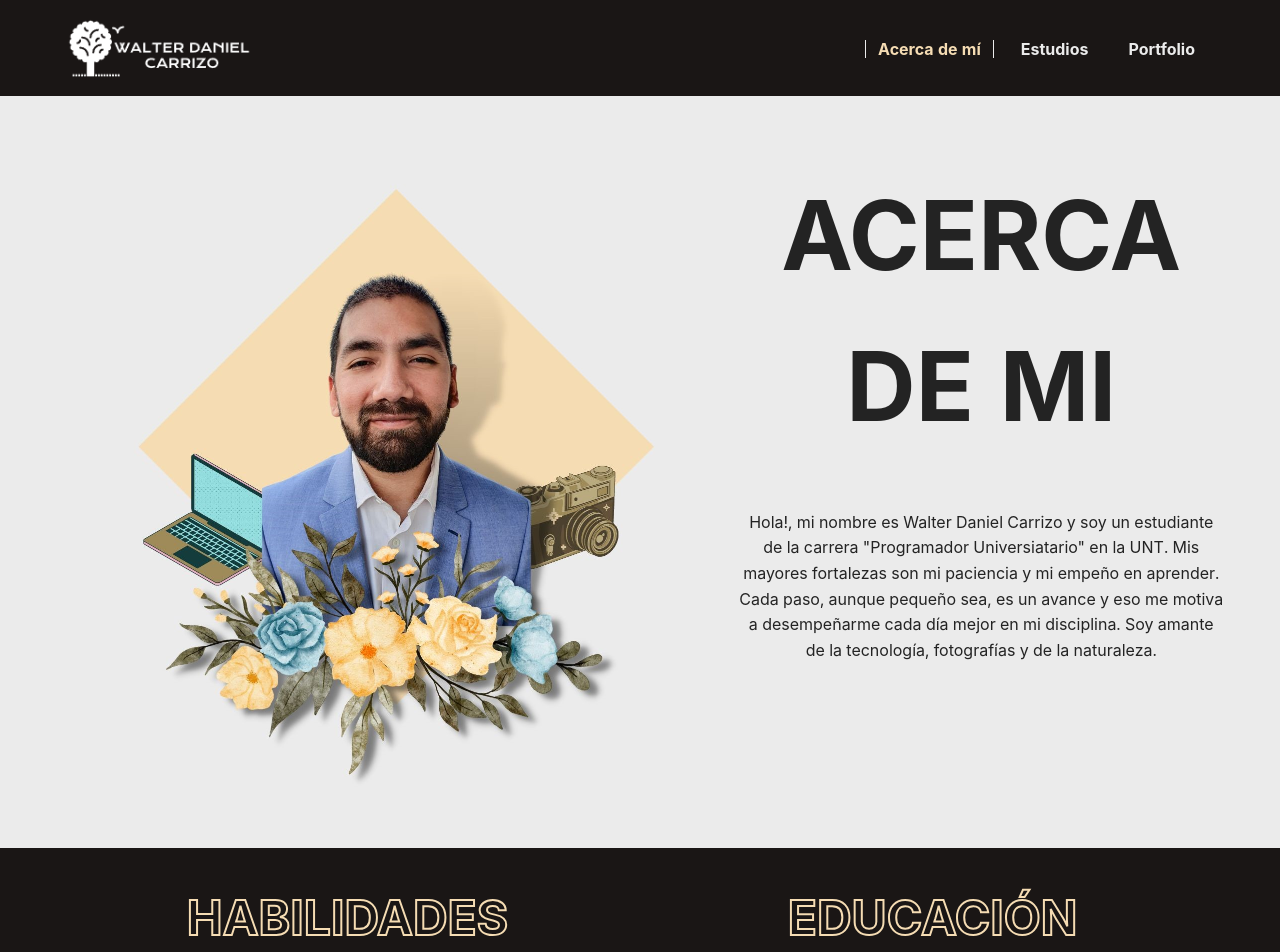
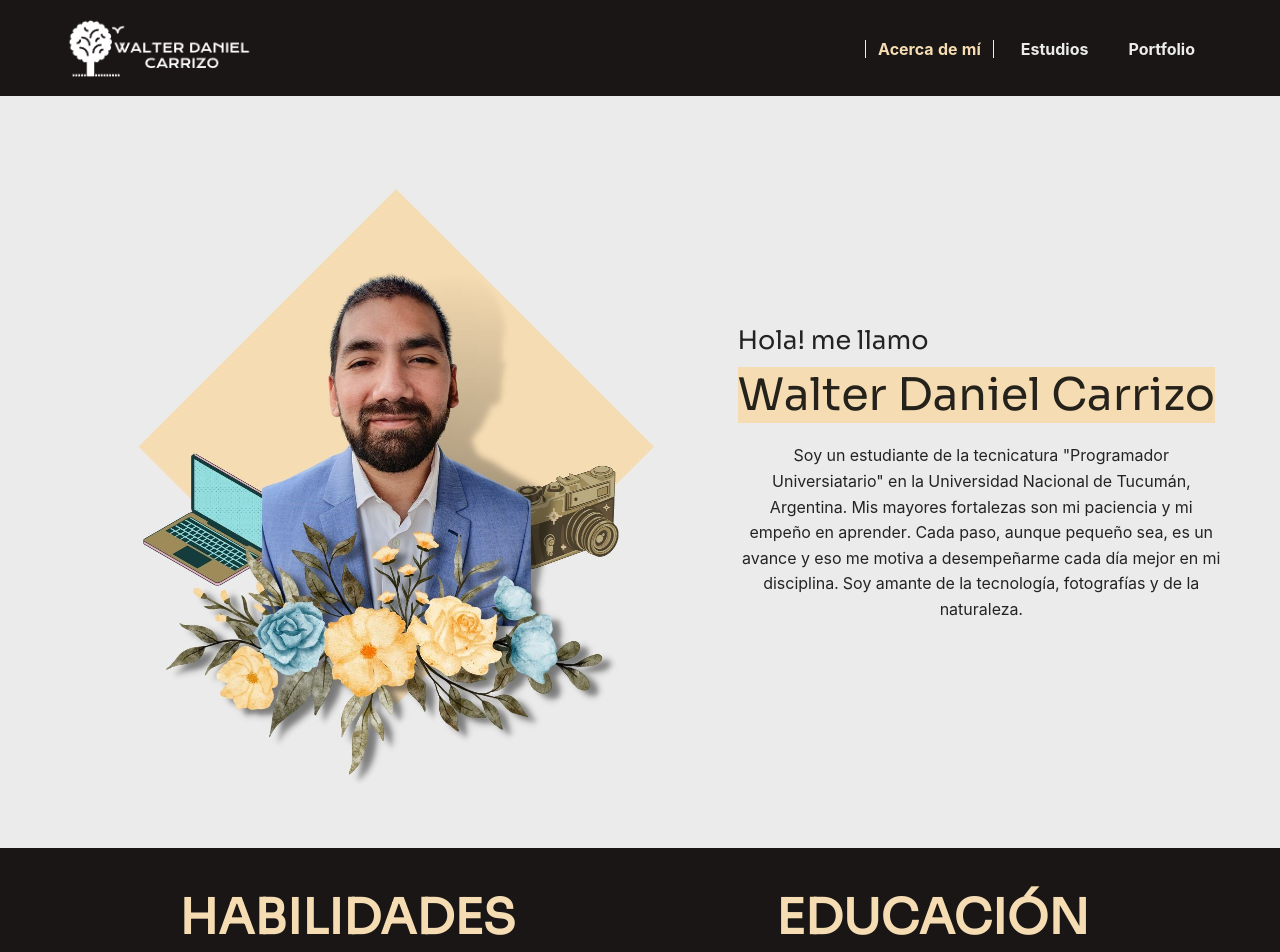
Before and after one commit to Walter-Daniel/portfolio, a React (Vite) app: page / in a window 1280 px wide. Shown: the top 952 px of the page. Built offline with nearby package versions, Linux system fonts and the light colour scheme.

Commit message:
Cambio de estilos en los titulos

```diff
--- a/src/section/About.jsx
+++ b/src/section/About.jsx
@@ -7,24 +7,20 @@ export const About = () => {
     <>
         <div className='bg-about' id='about'>
             <div className="section container-fluid animate__animated animate__fadeIn">
-
-
-
                 <Row >
                     <Col  xs={24} lg={14} >
+                        <div className='container-fluid img-flex'>
 
-                        <div className='container-fluid img-flex'>
                             <picture className='img-curriculo'>
                                 <img src={img} />
                             </picture>
-                            {/* <br />
-                            <p>Soy un estudiante de la carrera "Programador Universiatario" en la UNT. Mis mayores fortalezas son mi paciencia y mi empeño en aprender. Cada paso, aunque pequeño que sea, es un avance y eso me motiva a desempeñarme cada día mejor en mi disciplina. Soy amante de la tecnología, fotografías, de la naturaleza y de las reuniones con amigos.</p>               */}
                         </div>
                     </Col>
                     <Col xs={24} lg={10} >
                         <div className='text-about'>
-                            <h2>Acerca de mi</h2>
-                            <p>Hola!, mi nombre es Walter Daniel Carrizo y soy un estudiante de la carrera "Programador Universiatario" en la UNT. Mis mayores fortalezas son mi paciencia y mi empeño en aprender. Cada paso, aunque pequeño sea, es un avance y eso me motiva a desempeñarme cada día mejor en mi disciplina. Soy amante de la tecnología, fotografías y de la naturaleza. </p>
+
+                             <h4>Hola! me llamo<br /><span>Walter Daniel Carrizo</span></h4>
+                            <p>Soy un estudiante de la tecnicatura "Programador Universiatario" en la Universidad Nacional de Tucumán, Argentina. Mis mayores fortalezas son mi paciencia y mi empeño en aprender. Cada paso, aunque pequeño sea, es un avance y eso me motiva a desempeñarme cada día mejor en mi disciplina. Soy amante de la tecnología, fotografías y de la naturaleza. </p>
 
                         </div>
                     </Col>
--- a/src/styles.css
+++ b/src/styles.css
@@ -1,3 +1,5 @@
+@import url('https://fonts.googleapis.com/css2?family=Sora&display=swap');
+
 :root {
   /* --main-color: #ebebeb; */
   --main-color: #ebebeb;
@@ -29,6 +31,9 @@ h2 {
 
   text-transform: uppercase;
 }
+h1, h2, h3, h4 {
+  font-family: 'Sora', sans-serif;
+}
 @media (min-width: 360px) {
   h2 {
     font-size: 3rem;
@@ -36,7 +41,7 @@ h2 {
 }
 @media (min-width: 768px) {
   h2 {
-    font-size: 6rem;
+    font-size: 4.5rem;
   }
 }
 .container-fluid {
@@ -419,15 +424,32 @@ a.icon-social-media {
   border-radius: 100px;
   transition: all 0.4s cubic-bezier(0.08, 0.82, 0.17, 1) 0s;
 }
+.ant-progress-text {
+  color: var(--color-white);
+}
+.text-about {
+ text-align: center;
+ margin-top: 0;
+}
 @media (min-width: 992px) {
-  .litle-circle {
-    width: 37rem;
-    height: 37rem;
-  }
+  .text-about {
+    text-align: center;
+    margin-top: 12rem;
+   }
 }
+.text-about h4 {
+  font-size: 1.6rem;
+  text-transform: none;
+  text-align: start;
 
-.text-about {
-  text-align: center;
+
+}
+.text-about>h4>span {
+
+  font-size: 2.8rem;
+  text-transform: none;
+  text-align: start;
+  background-color: var(--color-7);
 }
 /* @media (min-width: 992px) {
   .text-about {
@@ -461,8 +483,7 @@ picture .img-curriculo img {
 }
 .bg-education h2 {
   font-size: 3rem;
-  color: transparent ;
-  -webkit-text-stroke: 2px var(--color-7)
+  color: var(--color-7);
 }
 .bg-education h3 {
   color: var(--color-8) ;
```
